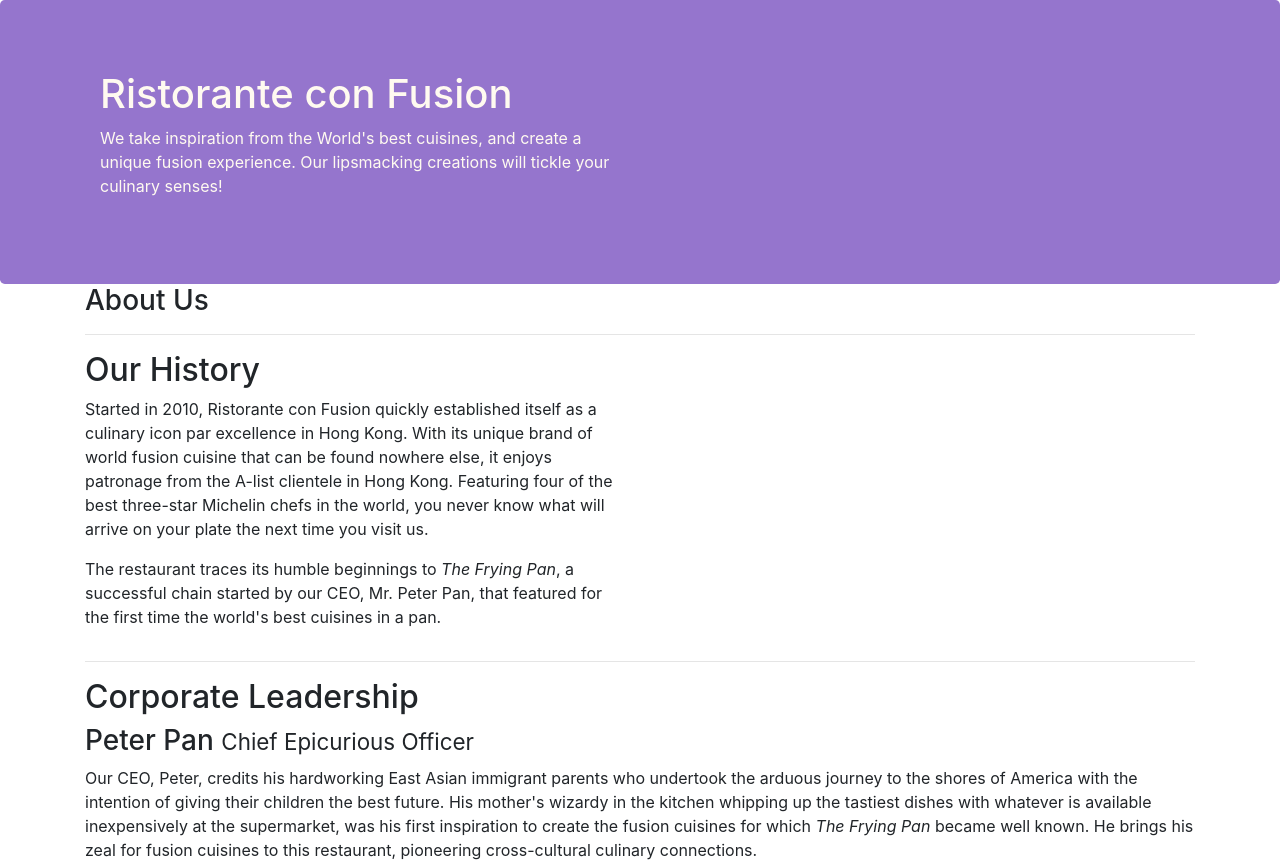
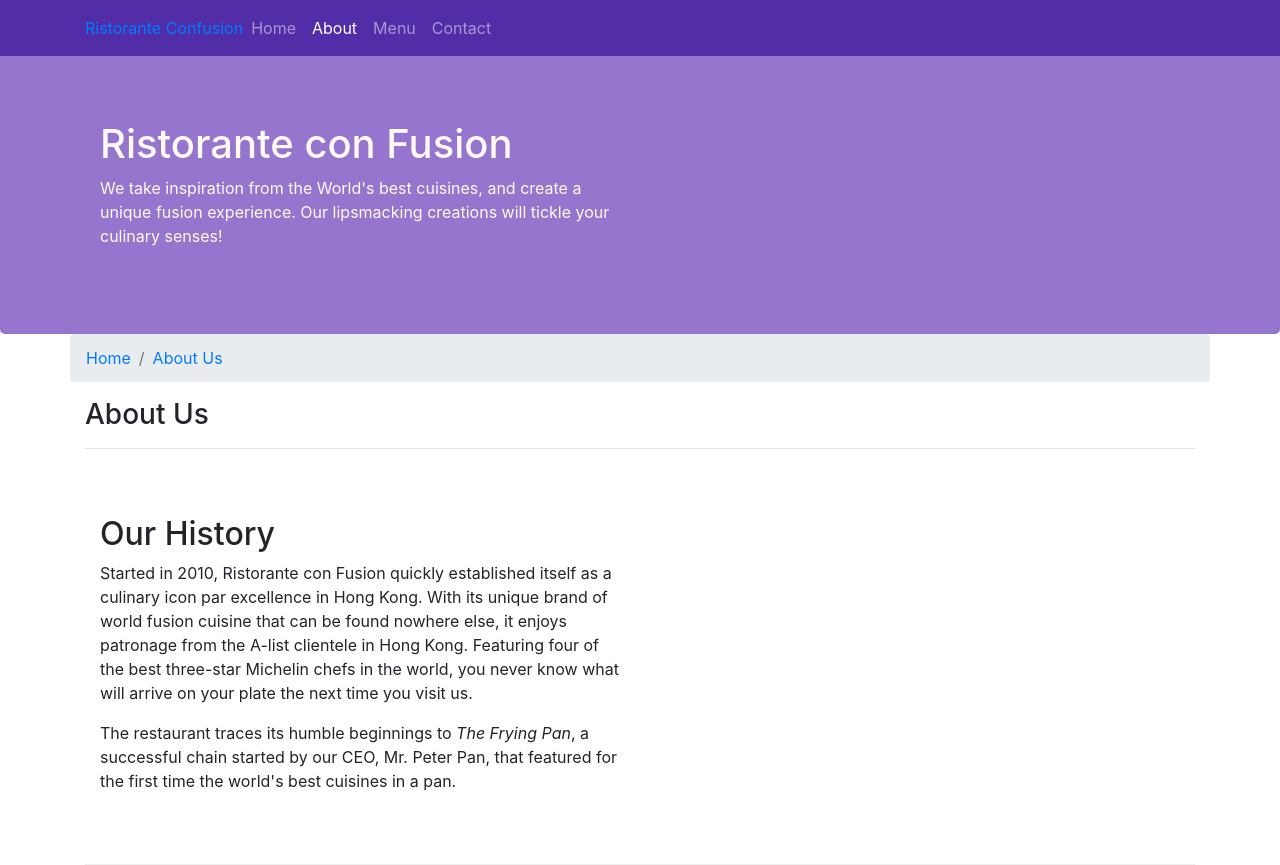
Before and after one commit to folusosamuel/confusion, a website: page aboutus.html in a window 1280 px wide. Shown: the top 865 px of the page. Drawn offline with nearby package versions, Linux system fonts and the light colour scheme.

Commit message:
Navbar breadcrumb

```diff
--- a/aboutus.html
+++ b/aboutus.html
@@ -15,7 +15,23 @@
 </head>
 
 <body>
+    <nav class="navbar navbar-dark navbar-expand-sm  fixed-top">
+        <div class="container">
 
+            <button class="navbar-toggler" type="button" data-toggle="collapse" data-target="#Navbar">
+                <span class="navbar-toggler-icon"></span>
+            </button>
+            <a href="./index.html" class="navbar_brand mr-auuto ">Ristorante Confusion</a>
+            <div class="collapse navbar-collapse" id="Navbar">
+                <ul class="navbar-nav mr-auto">
+                    <li class="nav-item "><a href="./index.html" class="nav-link">Home</a></li>
+                    <li class="nav-item active"><a href="./aboutus.html" class="nav-link">About</a></li>
+                    <li class="nav-item"><a href="" class="nav-link">Menu</a></li>
+                    <li class="nav-item"><a href="" class="nav-link">Contact</a></li>
+                </ul>
+            </div>
+        </div>
+    </nav>
     <header class="jumbotron">
 
         <div class="container">
@@ -31,14 +47,18 @@
     </header>
 
     <div class="container">
-        <div>
-            <div>
-               <h3>About Us</h3>
-               <hr>
-            </div>
-        </div>
+<div class="row">
+    <ol class="col-12 breadcrumb">
+        <li class="breadcrumb-item"><a href="./index.html">Home</a></li>
+        <li class="breadcrumb-item active"><a href="./aboutus.html">About Us</a></li>
+    </ol>
+    <div class="col-12">
+        <h3>About Us</h3>
+        <hr>
+    </div>
+</div>
 
-        <div class="row">
+        <div class="row row-content">
             <div class="col-12 col-sm-6 col-md-6 col-lg-6 col-x1-6">
                 <h2>Our History</h2>
                 <p>Started in 2010, Ristorante con Fusion quickly established itself as a culinary icon par excellence in Hong Kong. With its unique brand of world fusion cuisine that can be found nowhere else, it enjoys patronage from the A-list clientele in Hong Kong.  Featuring four of the best three-star Michelin chefs in the world, you never know what will arrive on your plate the next time you visit us.</p>
--- a/css/styles.css
+++ b/css/styles.css
@@ -25,5 +25,15 @@
 
 .address{
     font-size: 80%;
-    margin: #0f0f0f;
+    margin: 0px;
+    color: #0f0f0f;
 }
+
+body{
+    padding: 50px 0px 0px 0px;
+    z-index: 0;
+}
+
+.navbar-dark{
+    background-color: #512DA8;
+}
```
Also changed, not shown: index.html (+16 -0 lines), 1 other file.
